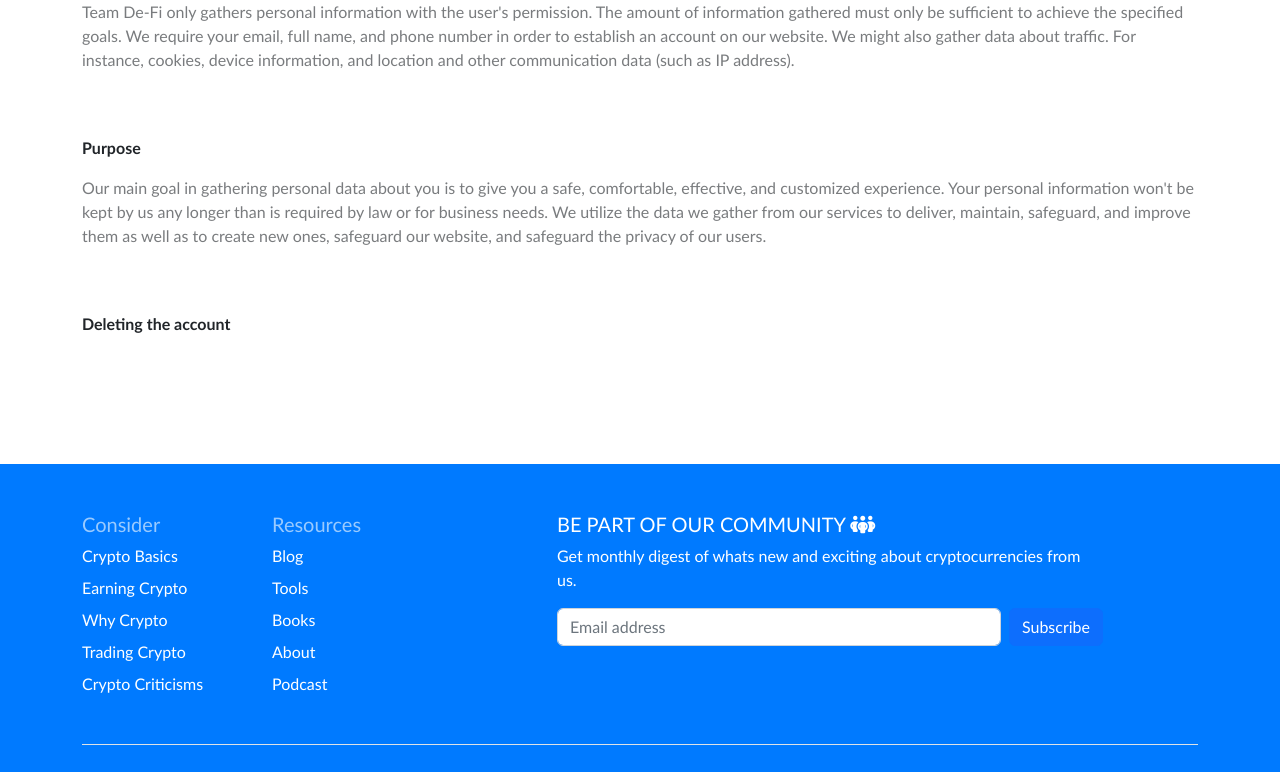
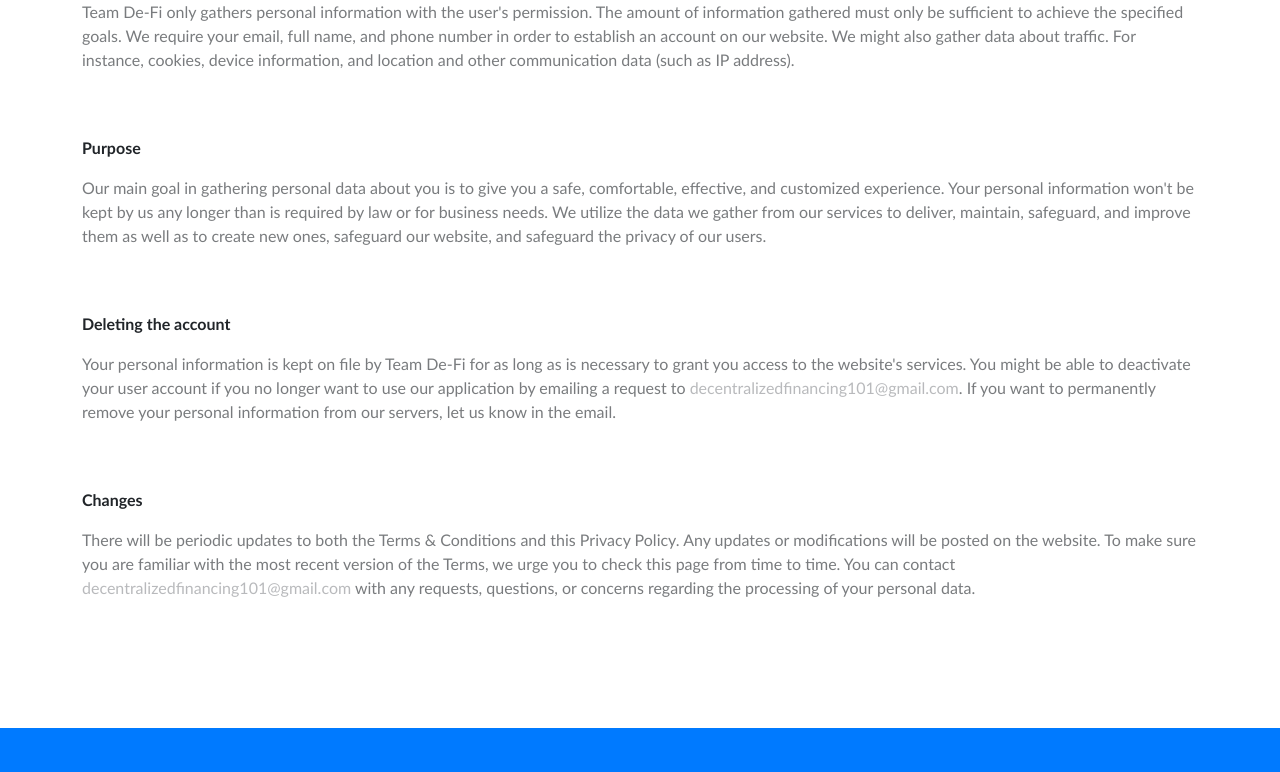
Before and after one commit to TEE2DWHY/TeamDefi, a React (Create React App) app: page /privacy in a window 1280 px wide. Shown: the part 408-1180 px from the top of the page. Built offline with nearby package versions, Linux system fonts and the light colour scheme.

Commit message:
started working on the privacy page

```diff
--- a/src/pages/Privacy.js
+++ b/src/pages/Privacy.js
@@ -23,7 +23,11 @@ const Privacy = () => {
                 <p style={{ opacity: "0.6" }}>Our main goal in gathering personal data about you is to give you a safe, comfortable, effective, and customized experience. Your personal information won't be kept by us any longer than is required by law or for business needs. We utilize the data we gather from our services to deliver, maintain, safeguard, and improve them as well as to create new ones, safeguard our website, and safeguard the privacy of our users.</p>
                 <br /> <br />
                 <p style={{ fontWeight: "bold" }}>Deleting the account</p>
-                <p style={{ opacity: "0.6" }}></p>
+                <p style={{ opacity: "0.6" }}>Your personal information is kept on file by Team De-Fi for as long as is necessary to grant you access to the website's services. You might be able to deactivate your user account if you no longer want to use our application by emailing a request to <a href="mailto:decentralizedfinancing101@gmail.com">decentralizedfinancing101@gmail.com</a>. If you want to permanently remove your personal information from our servers, let us know in the email.</p>
+                <br /> <br />
+                <p style={{ fontWeight: "bold" }}>Changes</p>
+                <p style={{ opacity: "0.6" }}>There will be periodic updates to both the Terms & Conditions and this Privacy Policy. Any updates or modifications will be posted on the website. To make sure you are familiar with the most recent version of the Terms, we urge you to check this page from time to time.
+                    You can contact <a href="mailto:decentralizedfinancing101@gmail.com">decentralizedfinancing101@gmail.com</a> with any requests, questions, or concerns regarding the processing of your personal data.</p>
             </div>
             <Footer />
         </>
```
